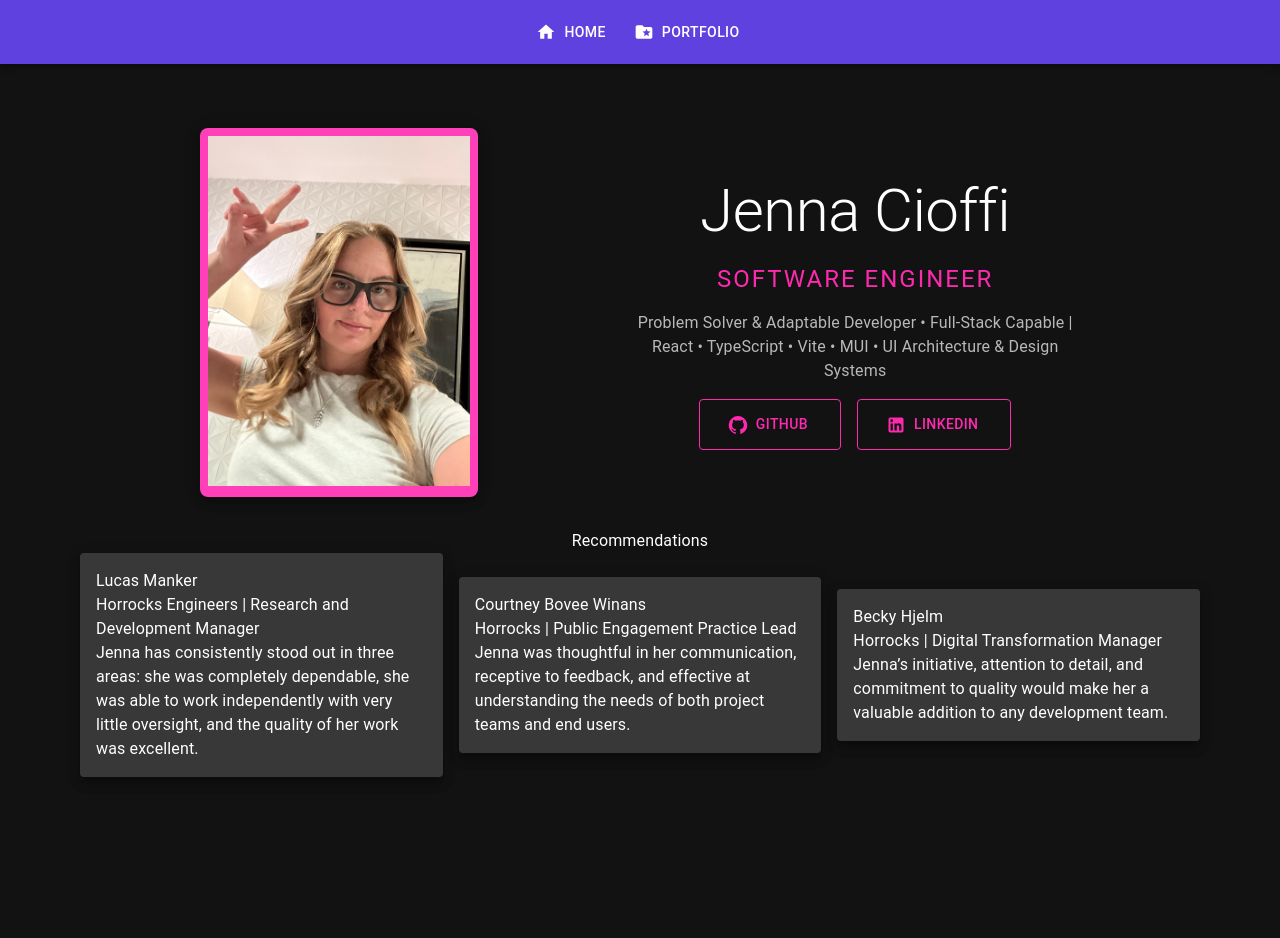
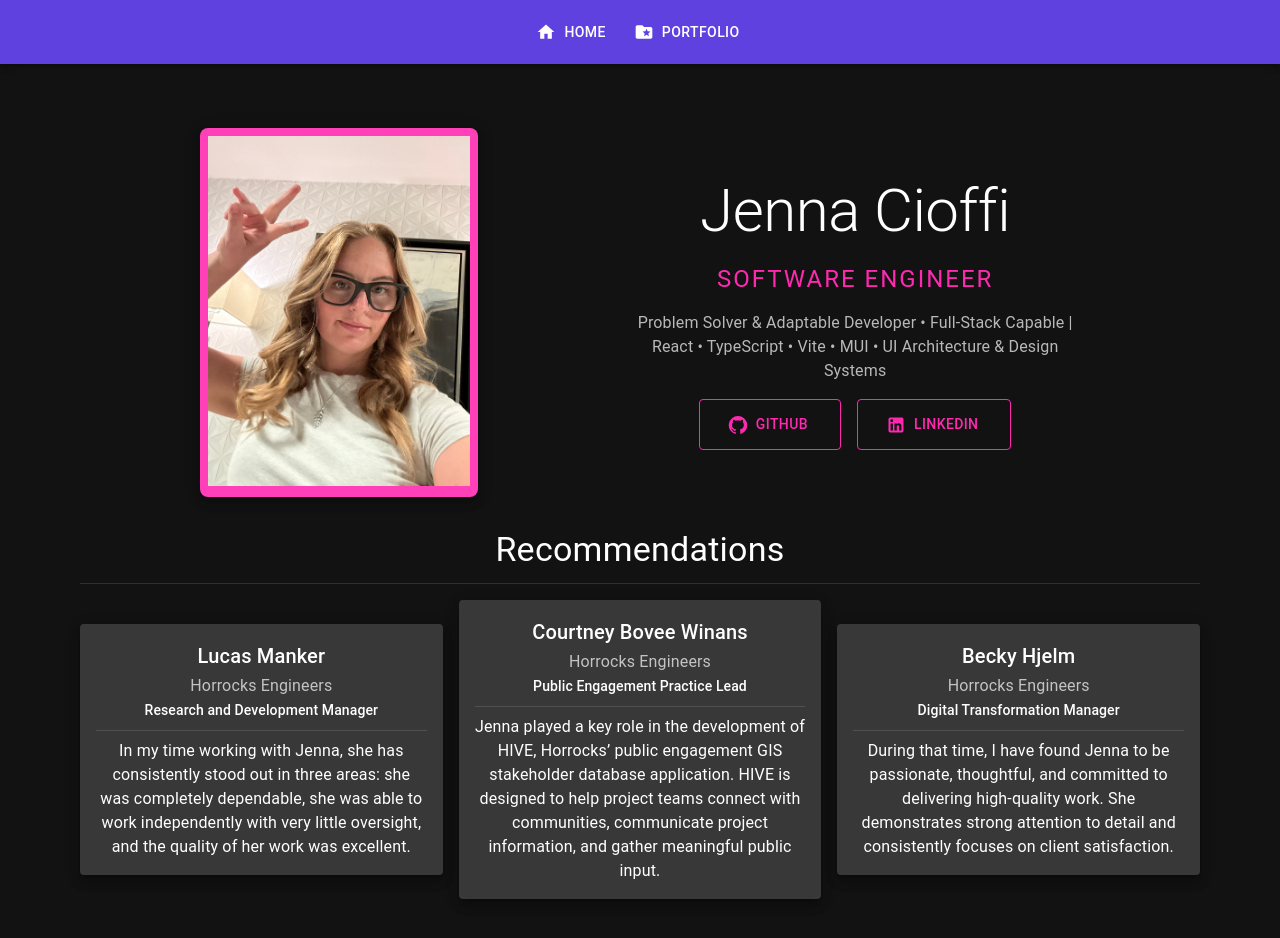
Before and after one commit to jennacioffi/personal-portfolio, a React (Vite) app: page / in a window 1280 px wide. Shown: the top 938 px of the page. Before the commit the page ends 825 px from the top, so only its background shows below. Built offline with nearby package versions, Linux system fonts and the light colour scheme.

Commit message:
Recommendations Done

```diff
--- /dev/null
+++ b/src/components/PopUps/RecommendationDialog.tsx
@@ -0,0 +1,119 @@
+import CloseIcon from '@mui/icons-material/Close';
+import {
+  Box,
+  Dialog,
+  DialogContent,
+  DialogTitle,
+  IconButton,
+  Typography,
+} from '@mui/material';
+import { recommendations } from '@data';
+import { primaryColorGlowSx } from '@utils/styles';
+
+export type Recommendation =
+  (typeof recommendations)[keyof typeof recommendations];
+export type SelectedRecommendation = {
+  name: string;
+  recommendation: Recommendation;
+};
+
+const sensitiveDataPattern =
+  /(?:\+?\d[\d\s().-]{7,}\d|[\w.%+-]+@[\w.-]+\.[A-Za-z]{2,})/g;
+const addressPattern =
+  /^\s*\d+\s+.*\b(?:street|st\.?|road|rd\.?|avenue|ave\.?|boulevard|blvd\.?|drive|dr\.?|lane|ln\.?|way)\b/i;
+
+function RedactedLine({ line }: { line: string }) {
+  if (addressPattern.test(line)) {
+    return (
+      <Box
+        component="span"
+        sx={{
+          display: 'inline-block',
+          width: 'min(100%, 20rem)',
+          height: '1em',
+          bgcolor: 'common.black',
+          verticalAlign: 'middle',
+        }}
+      />
+    );
+  }
+
+  const parts = [];
+  let lastIndex = 0;
+
+  for (const match of line.matchAll(sensitiveDataPattern)) {
+    const matchIndex = match.index ?? 0;
+
+    if (matchIndex > lastIndex) {
+      parts.push(line.slice(lastIndex, matchIndex));
+    }
+
+    parts.push(
+      <Box
+        component="span"
+        key={`${matchIndex}-${match[0]}`}
+        aria-label="Sensitive information redacted"
+        sx={{
+          display: 'inline-block',
+          width: `${Math.max(match[0].length, 6)}ch`,
+          height: '1em',
+          bgcolor: 'common.black',
+          verticalAlign: 'middle',
+        }}
+      />
+    );
+    lastIndex = matchIndex + match[0].length;
+  }
+
+  parts.push(line.slice(lastIndex));
+  return parts;
+}
+
+type RecommendationDialogProps = {
+  selectedRecommendation: SelectedRecommendation | null;
+  onClose: () => void;
+};
+
+function RecommendationDialog({
+  selectedRecommendation,
+  onClose,
+}: RecommendationDialogProps) {
+  return (
+    <Dialog
+      open={selectedRecommendation !== null}
+      onClose={onClose}
+      maxWidth="md"
+      fullWidth
+      slotProps={{
+        paper: {
+          sx: primaryColorGlowSx,
+        },
+      }}
+    >
+      <DialogTitle sx={{ textAlign: 'center' }}>
+        {selectedRecommendation?.name}'s Recommendation
+        <IconButton
+          aria-label="Close original recommendation"
+          onClick={onClose}
+          sx={{ position: 'absolute', right: 8, top: 8 }}
+        >
+          <CloseIcon />
+        </IconButton>
+      </DialogTitle>
+      <DialogContent dividers>
+        {selectedRecommendation?.recommendation.originalData.map(
+          (line, index) =>
+            line ? (
+              <Typography key={`${line}-${index}`} component="p" sx={{ mb: 2 }}>
+                <RedactedLine line={line} />
+              </Typography>
+            ) : (
+              <Box key={`blank-${index}`} sx={{ height: 1 }} />
+            )
+        )}
+      </DialogContent>
+    </Dialog>
+  );
+}
+
+export default RecommendationDialog;
--- a/src/components/RickRoll.tsx
+++ b/src/components/PopUps/RickRoll.tsx
@@ -1,5 +1,6 @@
 import { Box, Dialog, DialogContent, IconButton } from '@mui/material';
 import CloseIcon from '@mui/icons-material/Close';
+import { primaryColorGlowSx } from '@utils/styles';
 
 type RickRollProps = {
   open: boolean;
@@ -8,7 +9,17 @@ type RickRollProps = {
 
 function RickRoll({ open, onClose }: RickRollProps) {
   return (
-    <Dialog open={open} onClose={onClose} maxWidth="md" fullWidth>
+    <Dialog
+      open={open}
+      onClose={onClose}
+      maxWidth="md"
+      fullWidth
+      slotProps={{
+        paper: {
+          sx: primaryColorGlowSx,
+        },
+      }}
+    >
       <IconButton
         aria-label="Close video"
         onClick={onClose}
--- /dev/null
+++ b/src/components/PopUps/index.ts
@@ -0,0 +1,6 @@
+export { default as RecommendationDialog } from './RecommendationDialog';
+export { default as RickRoll } from './RickRoll';
+export type {
+  Recommendation,
+  SelectedRecommendation,
+} from './RecommendationDialog';
--- a/src/components/ProfileInfo.tsx
+++ b/src/components/ProfileInfo.tsx
@@ -3,8 +3,8 @@ import { Box, Paper, Typography, Button, Stack } from '@mui/material';
 import GitHubIcon from '@mui/icons-material/GitHub';
 import LinkedInIcon from '@mui/icons-material/LinkedIn';
 import { profile } from '@data';
-import { buttonSx } from '@utils/buttons';
-import RickRoll from './RickRoll';
+import { buttonSx } from '@utils/styles';
+import { RickRoll } from '@components';
 
 function ProfileInfo() {
   const { name, title, bio, profileImage, socials } = profile;
--- a/src/components/Recommendations.tsx
+++ b/src/components/Recommendations.tsx
@@ -1,16 +1,24 @@
-import { Box, Paper, Typography } from '@mui/material';
+import { useState } from 'react';
+import { Box, Divider, Paper, Typography } from '@mui/material';
 import { recommendations } from '@data';
+import { RecommendationDialog, type SelectedRecommendation } from '@components';
+import { primaryColorGlowSx } from '@utils/styles';
 
 function Recommendations() {
+  const [selectedRecommendation, setSelectedRecommendation] =
+    useState<SelectedRecommendation | null>(null);
+
   return (
     <Box
       component="section"
       aria-labelledby="recommendations-heading"
       sx={{ px: 2, pb: 6 }}
     >
-      <Typography id="recommendations-heading" component="h2">
+      <Typography id="recommendations-heading" variant="h4" gutterBottom>
         Recommendations
       </Typography>
+
+      <Divider sx={{ mb: 2 }} />
 
       <Box
         sx={{
@@ -25,26 +33,91 @@ function Recommendations() {
         {Object.entries(recommendations).map(([name, recommendation]) => (
           <Paper
             key={name}
+            component="button"
+            type="button"
+            onClick={() => setSelectedRecommendation({ name, recommendation })}
+            onKeyDown={(event) => {
+              if (event.key === 'Enter' || event.key === ' ') {
+                event.preventDefault();
+                setSelectedRecommendation({ name, recommendation });
+              }
+            }}
+            aria-label={`View original recommendation from ${name}`}
             elevation={8}
             sx={{
               p: 2,
               height: 'fit-content',
+              width: '100%',
+              border: 0,
+              textAlign: 'inherit',
+              font: 'inherit',
+              color: 'inherit',
+              cursor: 'pointer',
               '&:hover': {
-                boxShadow: (theme) =>
-                  `0 8px 24px ${theme.palette.primary.main}`,
+                ...primaryColorGlowSx,
               },
             }}
           >
-            <Typography component="h3">{name}</Typography>
-            <Typography color="text.secondary">
-              {recommendation.company} | {recommendation.title}
+            {/* Recommendation - NAME */}
+            <Typography
+              variant="h6"
+              sx={{
+                textAlign: 'center',
+              }}
+            >
+              {name}
             </Typography>
-            <Typography component="blockquote" sx={{ m: 0 }}>
+
+            {/* Recommendation - COMPANY AND TITLE */}
+            <Typography
+              component="a"
+              href={recommendation.CompanySocialsURL}
+              target="_blank"
+              rel="noopener noreferrer"
+              onClick={(event) => event.stopPropagation()}
+              onKeyDown={(event) => event.stopPropagation()}
+              variant="subtitle1"
+              sx={{
+                textAlign: 'center',
+                display: 'block',
+                color: 'text.secondary',
+                textDecoration: 'none',
+                cursor: 'pointer',
+                '&:visited': {
+                  color: 'text.secondary',
+                },
+                '&:hover, &:focus': {
+                  color: 'text.secondary',
+                  textDecoration: 'none',
+                },
+              }}
+            >
+              {recommendation.company}
+            </Typography>
+            <Typography
+              variant="subtitle2"
+              color="text.secondary"
+              sx={{
+                textAlign: 'center',
+              }}
+            >
+              {recommendation.title}
+            </Typography>
+
+            <Divider sx={{ my: 1 }} />
+
+            {/* Recommendation - QUOTE */}
+            <Typography variant="body1" sx={{ textAlign: 'center' }}>
               {recommendation.quote}
             </Typography>
           </Paper>
         ))}
       </Box>
+
+      <RecommendationDialog
+        selectedRecommendation={selectedRecommendation}
+        onClose={() => setSelectedRecommendation(null)}
+      />
     </Box>
   );
 }
--- a/src/components/index.ts
+++ b/src/components/index.ts
@@ -1,4 +1,5 @@
 export { default as TopNav } from './TopNav';
 export { default as ProfileInfo } from './ProfileInfo';
 export { default as Recommendations } from './Recommendations';
-export { default as RickRoll } from './RickRoll';
+export { RecommendationDialog, RickRoll } from './PopUps';
+export type { Recommendation, SelectedRecommendation } from './PopUps';
--- a/src/data/recommendations.json
+++ b/src/data/recommendations.json
@@ -2,7 +2,8 @@
   "Lucas Manker": {
     "title": "Research and Development Manager",
     "company": "Horrocks Engineers",
-    "quote": "Jenna has consistently stood out in three areas: she was completely dependable, she was able to work independently with very little oversight, and the quality of her work was excellent.",
+    "CompanySocialsURL": "https://www.linkedin.com/company/horrocks/posts/?feedView=all",
+    "quote": "In my time working with Jenna, she has consistently stood out in three areas: she was completely dependable, she was able to work independently with very little oversight, and the quality of her work was excellent.",
     "originalData": [
       "To Whom It May Concern,",
       "",
@@ -28,8 +29,9 @@
   },
   "Courtney Bovee Winans": {
     "title": "Public Engagement Practice Lead",
-    "company": "Horrocks",
-    "quote": "Jenna was thoughtful in her communication, receptive to feedback, and effective at understanding the needs of both project teams and end users.",
+    "company": "Horrocks Engineers",
+    "CompanySocialsURL": "https://www.linkedin.com/company/horrocks/posts/?feedView=all",
+    "quote": "Jenna played a key role in the development of HIVE, Horrocks’ public engagement GIS stakeholder database application. HIVE is designed to help project teams connect with communities, communicate project information, and gather meaningful public input.",
     "originalData": [
       "August 9, 2026",
       "",
@@ -55,8 +57,9 @@
   },
   "Becky Hjelm": {
     "title": "Digital Transformation Manager",
-    "company": "Horrocks",
-    "quote": "Jenna’s initiative, attention to detail, and commitment to quality would make her a valuable addition to any development team.",
+    "company": "Horrocks Engineers",
+    "CompanySocialsURL": "https://www.linkedin.com/company/horrocks/posts/?feedView=all",
+    "quote": "During that time, I have found Jenna to be passionate, thoughtful, and committed to delivering high-quality work. She demonstrates strong attention to detail and consistently focuses on client satisfaction.",
     "originalData": [
       "August 7, 2026",
       "",
--- /dev/null
+++ b/src/utils/index.ts
@@ -0,0 +1 @@
+export * from './styles';
--- /dev/null
+++ b/src/utils/styles/glowStyles.ts
@@ -0,0 +1,6 @@
+import type { Theme } from '@mui/material/styles';
+import type { SystemStyleObject } from '@mui/system';
+
+export const primaryColorGlowSx: SystemStyleObject<Theme> = {
+  boxShadow: (theme) => `0 0 24px 4px ${theme.palette.primary.main}`,
+};
--- /dev/null
+++ b/src/utils/styles/index.ts
@@ -0,0 +1,2 @@
+export { buttonSx } from './buttons';
+export { primaryColorGlowSx } from './glowStyles.ts';
```
Also changed, not shown: src/utils/styles/buttons.ts (renamed from src/utils/buttons.ts).
